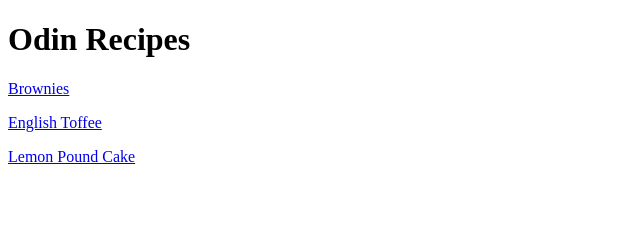
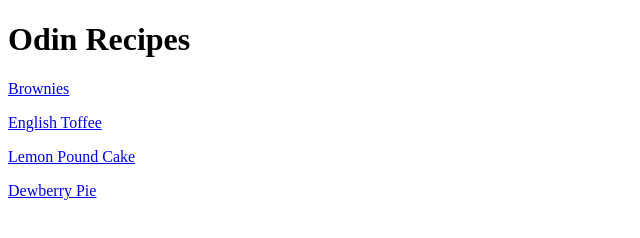
Before and after one commit to MJMoseley/odin-recipes, a plain HTML site: page index.html in a window 1280 px wide. Shown: the whole page, without its empty margins (0-640 px from the left). Drawn offline with Linux system fonts and the light colour scheme.

Commit message:
update index.html to include dewberry pie

```diff
--- a/index.html
+++ b/index.html
@@ -16,6 +16,9 @@
 <p>
     <a href="recipes/lemonpoundcake.html">Lemon Pound Cake</a>
 </p>
+<p>
+    <a href="recipes/dewberrypie.html">Dewberry Pie</a>
+</p>
 
 </body>
 </html>
```
